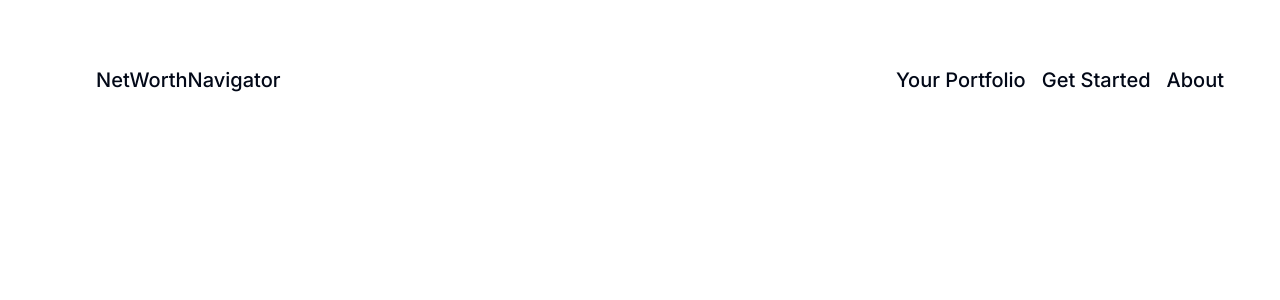
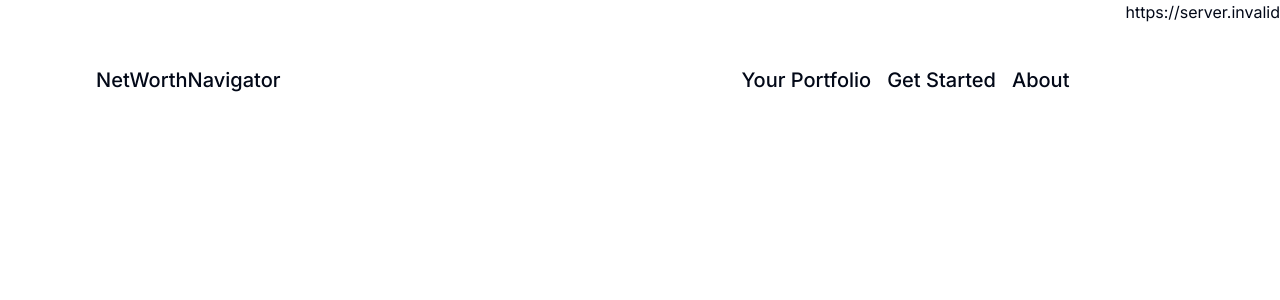
Before and after one commit to NetWorthNavigator/NetWorthNavigatorFrontend, a Next.js app: page / in a window 1280 px wide. Shown: the top 300 px of the page. Built offline with nearby package versions, Linux system fonts and the light colour scheme; no server answers.

Commit message:
test url

```diff
--- a/app/page.tsx
+++ b/app/page.tsx
@@ -1,9 +1,10 @@
 import Header from "../components/header/Header";
-
+import { API_URL } from "../constants";
 export default function Home() {
   return (
     <main className="flex h-screen w-screen">
       <Header />
+      {API_URL}
     </main>
   );
 }
```
